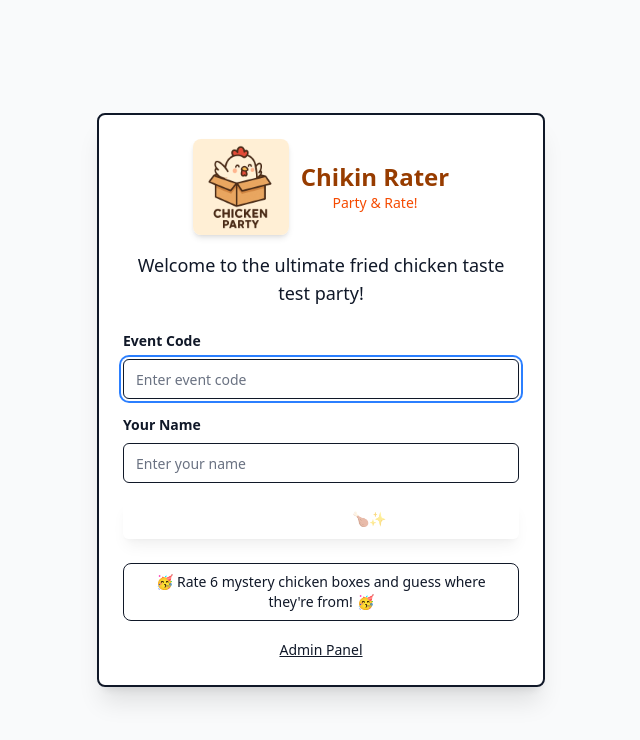
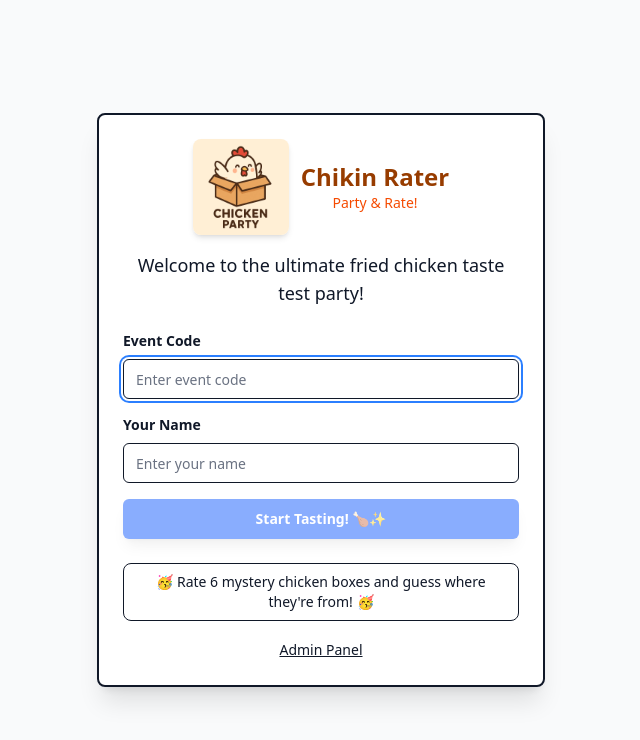
Before and after one commit to emilyyeoliu/chikinrater, a React (Vite) app in the folder web/: page /join in a window 1280 px wide. Shown: the top 740 px of the page, without its empty margins (319-959 px from the left). Built offline with nearby package versions, Linux system fonts and the light colour scheme; no server answers.

Commit message:
fix(web): make Join submit button use visible primary variant; button component already has solid default

```diff
--- a/web/src/pages/Join.tsx
+++ b/web/src/pages/Join.tsx
@@ -89,7 +89,8 @@ export default function Join({ setUser, setEvent }: JoinProps) {
 
             <Button
               type="submit"
-              className="w-full bg-gradient-to-r from-chicken-600 to-chicken-500 hover:from-chicken-700 hover:to-chicken-600 text-white font-bold py-3 shadow-lg hover:shadow-xl transition-all duration-300 border-0"
+              variant="default"
+              className="w-full font-bold py-3 shadow-lg hover:shadow-xl transition-all duration-300"
               disabled={loading || !eventCode.trim() || !username.trim()}
             >
               {loading ? 'Joining the Party...' : 'Start Tasting! 🍗✨'}
```
